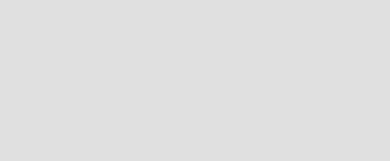
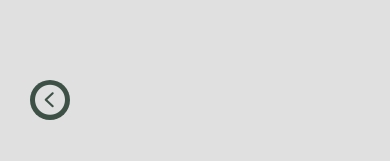
Before and after one commit to JuanCervantesAla/ElectiAssist, a React Native app in the folder Client/: screen /RegistrationScreen in a window 390 px wide. Shown: the top 161 px of the page. Built offline with nearby package versions, Linux system fonts and the light colour scheme.

Commit message:
back button with react-native-vector-icons

```diff
--- a/Client/screens/LoginScreen.js
+++ b/Client/screens/LoginScreen.js
@@ -1,34 +1,44 @@
 // src/screens/LoginScreen.js
-import React, { useState } from 'react';
-import { View, Text, TextInput, TouchableOpacity, StyleSheet, KeyboardAvoidingView, Platform, ScrollView } from 'react-native';
-import { LinearGradient } from 'expo-linear-gradient';
-import { useNavigation } from '@react-navigation/native';
-import AsyncStorage from '@react-native-async-storage/async-storage';
-import { API_URL } from '@env';
+import React, { useState } from "react";
+import {
+  View,
+  Text,
+  TextInput,
+  TouchableOpacity,
+  StyleSheet,
+  KeyboardAvoidingView,
+  Platform,
+  ScrollView,
+} from "react-native";
+import { LinearGradient } from "expo-linear-gradient";
+import Icon from "react-native-vector-icons/AntDesign";
+import { useNavigation } from "@react-navigation/native";
+import AsyncStorage from "@react-native-async-storage/async-storage";
+import { API_URL } from "@env";
 
 const LoginScreen = () => {
   const navigation = useNavigation();
-  const [email, setEmail] = useState('');
-  const [password, setPassword] = useState('');
+  const [email, setEmail] = useState("");
+  const [password, setPassword] = useState("");
 
   const handleLogin = async () => {
-    console.log('Email:', email);
-    console.log('Password:', password);
-    if(!email || !password){
+    console.log("Email:", email);
+    console.log("Password:", password);
+    if (!email || !password) {
       alert("Ingresa el correo y contrasena correctamente");
       return;
     }
     try {
       const response = await fetch(`${API_URL}/api/user/login`, {
-        method:"POST",
+        method: "POST",
         headers: {
           "Content-Type": "application/json",
         },
-        body: JSON.stringify({email, password}),
+        body: JSON.stringify({ email, password }),
       });
 
       const data = await response.json();
-      if(response.ok){
+      if (response.ok) {
         alert("Inicio de sesion exitoso");
         const { token } = data;
         await AsyncStorage.setItem("userToken", token); // Guardar el token
@@ -36,8 +46,7 @@ const LoginScreen = () => {
       } else {
         alert(data.message || "Error al iniciar sesion");
       }
-
-    } catch(error) {
+    } catch (error) {
       console.error(error);
       alert("Error en la conexion");
     }
@@ -45,10 +54,17 @@ const LoginScreen = () => {
 
   return (
     <KeyboardAvoidingView
-      behavior={Platform.OS === 'ios' ? 'padding' : 'height'}
+      behavior={Platform.OS === "ios" ? "padding" : "height"}
       style={styles.container}
     >
       <ScrollView contentContainerStyle={styles.scrollContainer}>
+        {/* Botón de retroceso */}
+        <TouchableOpacity
+          style={styles.backButton}
+          onPress={() => navigation.goBack()}
+        >
+          <Icon name="leftcircle" style={styles.backButtonIcon} />
+        </TouchableOpacity>
         <View style={styles.formContainer}>
           <Text style={styles.title}>Iniciar Sesión</Text>
           <TextInput
@@ -69,13 +85,15 @@ const LoginScreen = () => {
           />
           <TouchableOpacity onPress={handleLogin} style={styles.button}>
             <LinearGradient
-              colors={['#3d5146', '#2d3830']}
+              colors={["#3d5146", "#2d3830"]}
               style={styles.gradient}
             >
               <Text style={styles.buttonText}>Iniciar Sesión</Text>
             </LinearGradient>
           </TouchableOpacity>
-          <TouchableOpacity onPress={() => navigation.navigate('RegistrationScreen')}>
+          <TouchableOpacity
+            onPress={() => navigation.navigate("RegistrationScreen")}
+          >
             <Text style={styles.linkText}>¿No tienes cuenta? Regístrate</Text>
           </TouchableOpacity>
         </View>
@@ -87,31 +105,31 @@ const LoginScreen = () => {
 const styles = StyleSheet.create({
   container: {
     flex: 1,
-    backgroundColor: '#e0e0e0', // Hueso
+    backgroundColor: "#e0e0e0", // Hueso
   },
   scrollContainer: {
     flexGrow: 1,
-    justifyContent: 'center',
+    justifyContent: "center",
   },
   formContainer: {
     padding: 20,
   },
   title: {
     fontSize: 24,
-    fontWeight: 'bold',
+    fontWeight: "bold",
     marginBottom: 20,
-    textAlign: 'center',
-    color: '#2d3830', // Verde oscuro
+    textAlign: "center",
+    color: "#2d3830", // Verde oscuro
   },
   input: {
     height: 50,
-    borderColor: '#3d5146', // Verde claro
+    borderColor: "#3d5146", // Verde claro
     borderWidth: 1,
     borderRadius: 5,
     paddingHorizontal: 10,
     marginBottom: 15,
-    backgroundColor: '#fff', // Fondo blanco para el input
-    color: '#2d3830', // Verde oscuro para el texto
+    backgroundColor: "#fff", // Fondo blanco para el input
+    color: "#2d3830", // Verde oscuro para el texto
   },
   button: {
     marginTop: 10,
@@ -119,17 +137,33 @@ const styles = StyleSheet.create({
   gradient: {
     padding: 15,
     borderRadius: 5,
-    alignItems: 'center',
-    backgroundColor: '#3d5146', // Verde claro
+    alignItems: "center",
+    backgroundColor: "#3d5146", // Verde claro
   },
   buttonText: {
-    color: '#e0e0e0', // Hueso
-    fontWeight: 'bold',
+    color: "#e0e0e0", // Hueso
+    fontWeight: "bold",
   },
   linkText: {
     marginTop: 15,
-    textAlign: 'center',
-    color: '#3d5146', // Verde claro
+    textAlign: "center",
+    color: "#3d5146", // Verde claro
+  },
+  backButton: {
+    position: "absolute",
+    top: 80,
+    left: 30,
+    width: 40,
+    height: 40,
+    borderRadius: 20,
+    backgroundColor: "#3d5146",
+    justifyContent: "center",
+    alignItems: "center",
+    zIndex: 1,
+  },
+  backButtonIcon: {
+    color: "#e0e0e0",
+    fontSize: 30, // Aumenté el tamaño para mejor visibilidad
   },
 });
 export default LoginScreen;
--- a/Client/screens/RegistrationScreen.js
+++ b/Client/screens/RegistrationScreen.js
@@ -1,30 +1,40 @@
 // src/screens/RegistrationScreen.js
-import React, { useState } from 'react';
-import { View, Text, TextInput, TouchableOpacity, StyleSheet, KeyboardAvoidingView, Platform, ScrollView, Alert } from 'react-native';
-import { LinearGradient } from 'expo-linear-gradient';
-import { useNavigation } from '@react-navigation/native';
-import { API_URL } from '@env';
+import React, { useState } from "react";
+import {
+  View,
+  Text,
+  TextInput,
+  TouchableOpacity,
+  StyleSheet,
+  KeyboardAvoidingView,
+  Platform,
+  ScrollView,
+  Alert,
+} from "react-native";
+import { LinearGradient } from "expo-linear-gradient";
+import Icon from "react-native-vector-icons/AntDesign";
+import { useNavigation } from "@react-navigation/native";
+import { API_URL } from "@env";
 
 const RegistrationScreen = () => {
   const navigation = useNavigation();
-  const [name, setName] = useState('');
-  const [email, setEmail] = useState('');
-  const [password, setPassword] = useState('');
-  const [section, setSection] = useState('');
-  const [age, setAge] = useState('');
-  const [curp, setCurp] = useState('');
+  const [name, setName] = useState("");
+  const [email, setEmail] = useState("");
+  const [password, setPassword] = useState("");
+  const [section, setSection] = useState("");
+  const [age, setAge] = useState("");
+  const [curp, setCurp] = useState("");
 
-  const handleRegistration = async() => {
+  const handleRegistration = async () => {
+    console.log("Name:", name);
+    console.log("Email:", email);
+    console.log("Password:", password);
+    console.log("Section:", section);
+    console.log("Age:", age);
+    console.log("CURP:", curp);
 
-    console.log('Name:', name);
-    console.log('Email:', email);
-    console.log('Password:', password);
-    console.log('Section:', section);
-    console.log('Age:', age);
-    console.log('CURP:', curp);
-
-     // Validación de campos
-     if (!name || !email || !password || !section || !age || !curp) {
+    // Validación de campos
+    if (!name || !email || !password || !section || !age || !curp) {
       Alert.alert("Error", "Completa todos los campos");
       return;
     }
@@ -32,19 +42,24 @@ const RegistrationScreen = () => {
     try {
       const response = await fetch(`${API_URL}/api/user/register`, {
         method: "POST",
-        headers:{
+        headers: {
           "Content-Type": "application/json",
         },
-        body: JSON.stringify({ name, email, password, section,  age: Number(age), curp }),
+        body: JSON.stringify({
+          name,
+          email,
+          password,
+          section,
+          age: Number(age),
+          curp,
+        }),
       });
 
       const text = await response.text();
       console.log("Raw response:", text); // Para ver si la respuesta tiene contenido
       const data = text ? JSON.parse(text) : {}; // Evita el error de JSON vacío
 
-
-
-      if(response.ok){
+      if (response.ok) {
         alert("Registro exitoso");
         navigation.navigate("LoginScreen");
       } else {
@@ -58,10 +73,17 @@ const RegistrationScreen = () => {
 
   return (
     <KeyboardAvoidingView
-      behavior={Platform.OS === 'ios' ? 'padding' : 'height'}
+      behavior={Platform.OS === "ios" ? "padding" : "height"}
       style={styles.container}
     >
       <ScrollView contentContainerStyle={styles.scrollContainer}>
+        {/* Botón de retroceso */}
+        <TouchableOpacity
+          style={styles.backButton}
+          onPress={() => navigation.goBack()}
+        >
+          <Icon name="leftcircle" style={styles.backButtonIcon} />
+        </TouchableOpacity>
         <View style={styles.formContainer}>
           <Text style={styles.title}>Regístrate</Text>
 
@@ -124,7 +146,7 @@ const RegistrationScreen = () => {
           {/* Botón de Registro */}
           <TouchableOpacity onPress={handleRegistration} style={styles.button}>
             <LinearGradient
-              colors={['#3d5146', '#2d3830']}
+              colors={["#3d5146", "#2d3830"]}
               style={styles.gradient}
             >
               <Text style={styles.buttonText}>Crear Cuenta</Text>
@@ -132,8 +154,10 @@ const RegistrationScreen = () => {
           </TouchableOpacity>
 
           {/* Enlace a Login */}
-          <TouchableOpacity onPress={() => navigation.navigate('LoginScreen')}>
-            <Text style={styles.linkText}>¿Ya tienes cuenta? Inicia Sesión</Text>
+          <TouchableOpacity onPress={() => navigation.navigate("LoginScreen")}>
+            <Text style={styles.linkText}>
+              ¿Ya tienes cuenta? Inicia Sesión
+            </Text>
           </TouchableOpacity>
         </View>
       </ScrollView>
@@ -144,31 +168,31 @@ const RegistrationScreen = () => {
 const styles = StyleSheet.create({
   container: {
     flex: 1,
-    backgroundColor: '#e0e0e0', // Hueso
+    backgroundColor: "#e0e0e0", // Hueso
   },
   scrollContainer: {
     flexGrow: 1,
-    justifyContent: 'center',
+    justifyContent: "center",
   },
   formContainer: {
     padding: 20,
   },
   title: {
     fontSize: 24,
-    fontWeight: 'bold',
+    fontWeight: "bold",
     marginBottom: 20,
-    textAlign: 'center',
-    color: '#2d3830', // Verde oscuro
+    textAlign: "center",
+    color: "#2d3830", // Verde oscuro
   },
   input: {
     height: 50,
-    borderColor: '#3d5146', // Verde claro
+    borderColor: "#3d5146", // Verde claro
     borderWidth: 1,
     borderRadius: 5,
     paddingHorizontal: 10,
     marginBottom: 15,
-    backgroundColor: '#fff', // Fondo blanco para el input
-    color: '#2d3830', // Verde oscuro para el texto
+    backgroundColor: "#fff", // Fondo blanco para el input
+    color: "#2d3830", // Verde oscuro para el texto
   },
   button: {
     marginTop: 10,
@@ -176,17 +200,33 @@ const styles = StyleSheet.create({
   gradient: {
     padding: 15,
     borderRadius: 5,
-    alignItems: 'center',
-    backgroundColor: '#3d5146', // Verde claro
+    alignItems: "center",
+    backgroundColor: "#3d5146", // Verde claro
   },
   buttonText: {
-    color: '#e0e0e0', // Hueso
-    fontWeight: 'bold',
+    color: "#e0e0e0", // Hueso
+    fontWeight: "bold",
   },
   linkText: {
     marginTop: 15,
-    textAlign: 'center',
-    color: '#3d5146', // Verde claro
+    textAlign: "center",
+    color: "#3d5146", // Verde claro
+  },
+  backButton: {
+    position: "absolute",
+    top: 80,
+    left: 30,
+    width: 40,
+    height: 40,
+    borderRadius: 20,
+    backgroundColor: "#3d5146",
+    justifyContent: "center",
+    alignItems: "center",
+    zIndex: 1,
+  },
+  backButtonIcon: {
+    color: "#e0e0e0",
+    fontSize: 30, // Aumenté el tamaño para mejor visibilidad
   },
 });
 
```
